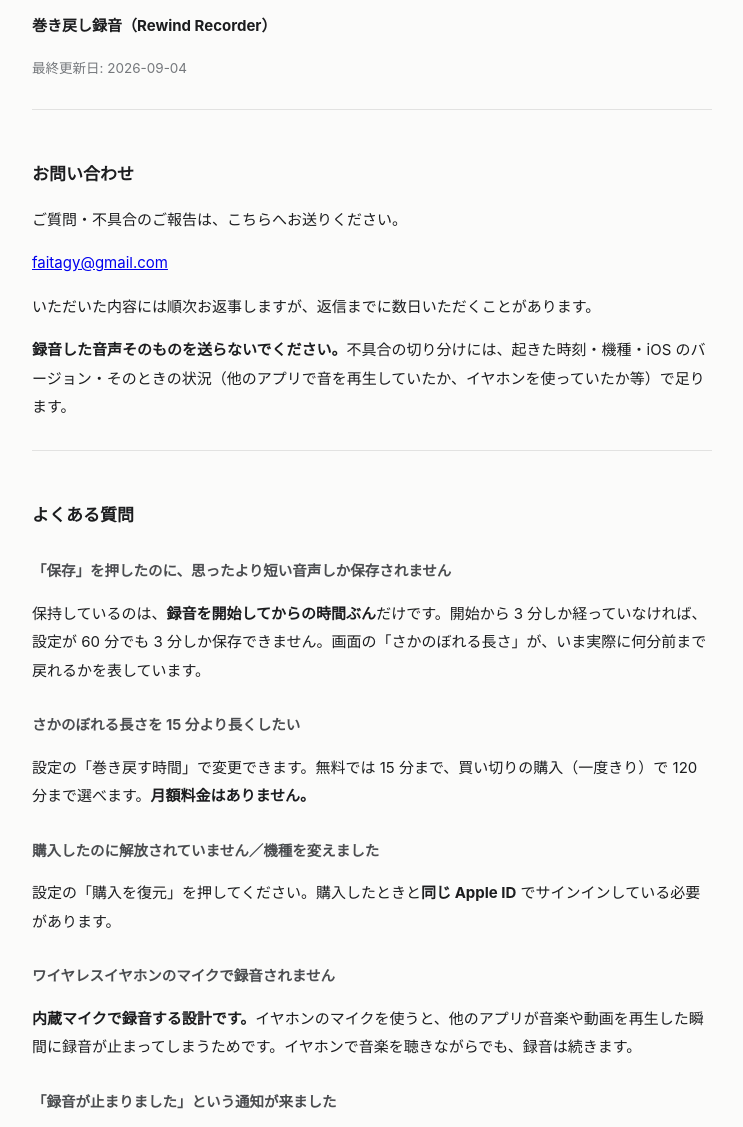
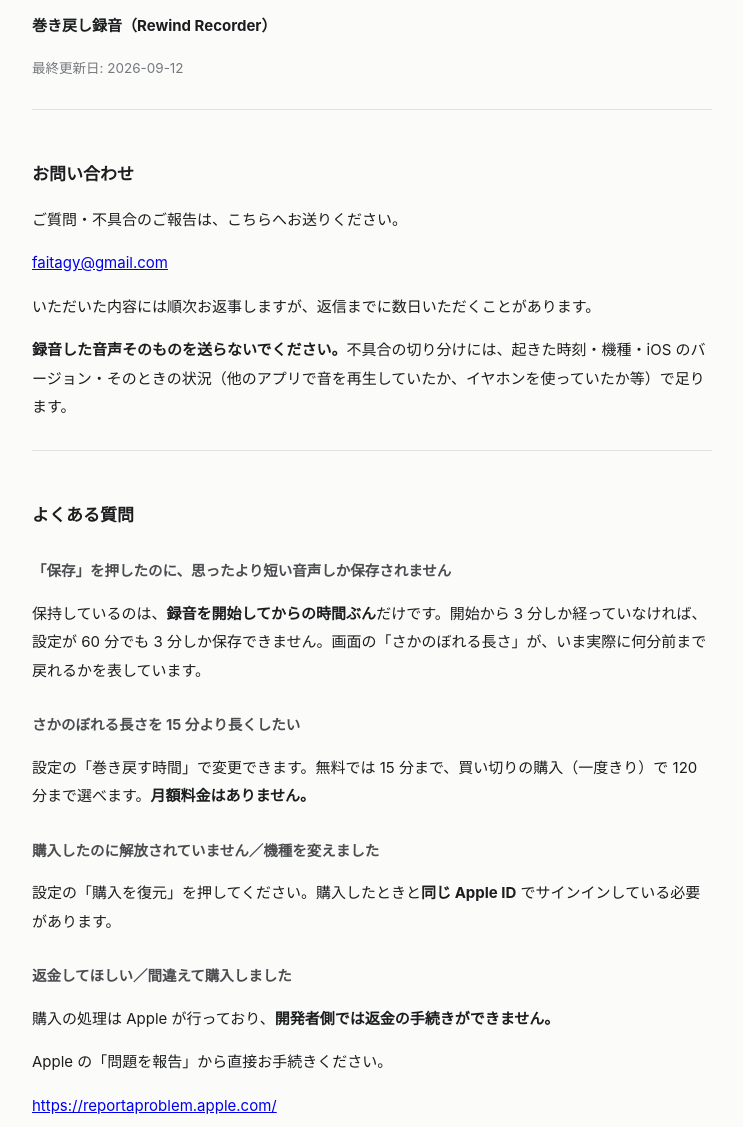
Before and after one commit to kisen-code/rewind-recorder-site, a plain HTML site: page support.html in a window 1280 px wide. Shown: the part 102-1229 px from the top of the page, without its empty margins (268-1011 px from the left). Drawn offline with Linux system fonts and the light colour scheme.

Commit message:
返金の案内を追加し、URL をリンクにする

```diff
--- a/support.html
+++ b/support.html
@@ -35,7 +35,7 @@ strong { font-weight: 700; }
 <main>
 <h1>サポート</h1>
 <p><strong>巻き戻し録音（Rewind Recorder）</strong></p>
-<p class="meta">最終更新日: 2026-09-04</p>
+<p class="meta">最終更新日: 2026-09-12</p>
 <hr>
 <h2>お問い合わせ</h2>
 <p>ご質問・不具合のご報告は、こちらへお送りください。</p>
@@ -50,6 +50,10 @@ strong { font-weight: 700; }
 <p>設定の「巻き戻す時間」で変更できます。無料では 15 分まで、買い切りの購入（一度きり）で 120 分まで選べます。<strong>月額料金はありません。</strong></p>
 <h3>購入したのに解放されていません／機種を変えました</h3>
 <p>設定の「購入を復元」を押してください。購入したときと<strong>同じ Apple ID</strong> でサインインしている必要があります。</p>
+<h3>返金してほしい／間違えて購入しました</h3>
+<p>購入の処理は Apple が行っており、<strong>開発者側では返金の手続きができません。</strong></p>
+<p>Apple の「問題を報告」から直接お手続きください。</p>
+<p><a href="https://reportaproblem.apple.com/">https://reportaproblem.apple.com/</a></p>
 <h3>ワイヤレスイヤホンのマイクで録音されません</h3>
 <p><strong>内蔵マイクで録音する設計です。</strong>イヤホンのマイクを使うと、他のアプリが音楽や動画を再生した瞬間に録音が止まってしまうためです。イヤホンで音楽を聴きながらでも、録音は続きます。</p>
 <h3>「録音が止まりました」という通知が来ました</h3>
```
